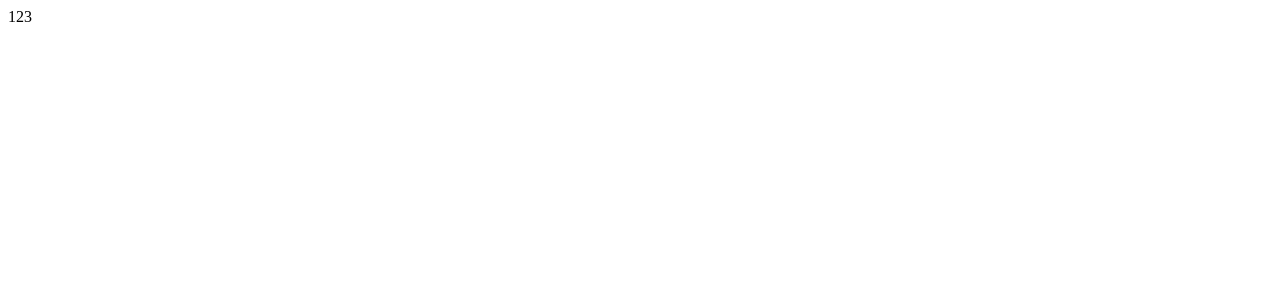
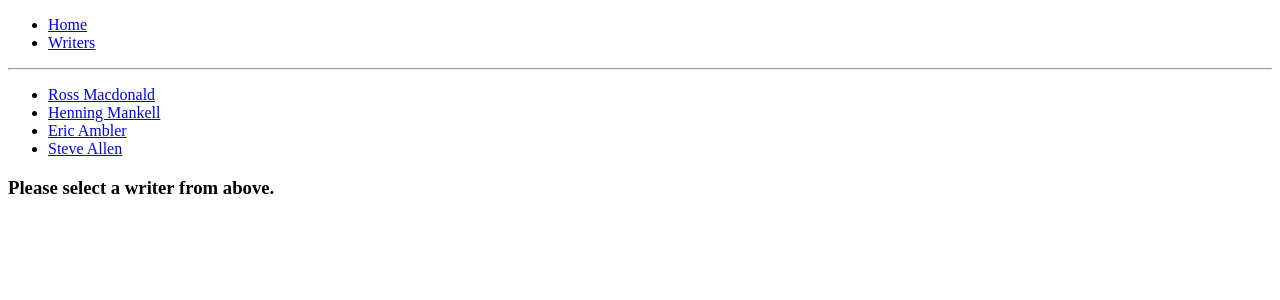
Before and after one commit to KristiyanGochev/-React-Material-UI, a React (Create React App) app in the folder routtest2/: page /writers in a window 1280 px wide. Shown: the top 300 px of the page. Built offline with nearby package versions, Linux system fonts and the light colour scheme; data requests are answered from the project's data file.

Commit message:
Router && Writers-component && Writer_component

```diff
--- a/routtest2/package.json
+++ b/routtest2/package.json
@@ -9,7 +9,7 @@
     "react-scripts": "2.1.8"
   },
   "scripts": {
-    "jsonServer":"json-server --watch store.json --port 4000",
+    "jsonServer": "json-server --watch store.json --port 4000",
     "start": "react-scripts start ",
     "build": "react-scripts build",
     "test": "react-scripts test",
--- a/routtest2/src/App.js
+++ /dev/null
@@ -1,16 +0,0 @@
-import React, { Component } from 'react';
-export default class extends Component{
-  state ={
-    writers:[]
-  }
-  componentDidMount(){
-    fetch('http://localhost:4000/writers')
-    .then(res => res.json())
-    .then(writers =>this.setState({writers}))
-  }
-render(){
-  return<div>
-     123</div>
-
-}
-}
--- /dev/null
+++ b/routtest2/src/Components/App.js
@@ -0,0 +1,35 @@
+import React, { Component, Fragment } from 'react';
+import {BrowserRouter, Route, Link} from 'react-router-dom'
+import Writers from "./Writers"
+
+export default class extends Component{
+  state ={
+    writers:[]
+  }
+  async componentDidMount(){
+
+    const writers =  await (await fetch('http://localhost:4000/writers')).json();
+    console.log(writers)
+    this.setState({writers})
+  }
+render(){
+  return <BrowserRouter>
+    <Fragment>
+      <ul>
+        <li>
+         <Link to="/"> Home  </Link>
+        </li>
+
+        <li>
+          <Link to="/writers"> Writers </Link>
+        </li>
+      </ul>
+      <hr/>
+          <Route exact path="/" render={()=> <div> Home </div>} />
+          <Route path="/writers" render={
+            props => <Writers{ ...props} writers={this.state.writers}/>} />
+    </Fragment>
+  </BrowserRouter>
+
+}
+}
--- /dev/null
+++ b/routtest2/src/Components/Writers/Writer/index.js
@@ -0,0 +1,12 @@
+import React,{Fragment} from "react"
+
+export default({match, id, name, born, deceased, description, image}) =>
+<Fragment>
+    <img src={image} alt={name} style={{maxWidth:250, maxHeight:300, minHeight:300, minWidth:250}}/>
+
+    <h1>{name}</h1>
+    <h3>
+        {born} &mdash {deceased}
+    </h3>
+    <p>{description}</p>
+</Fragment>
--- /dev/null
+++ b/routtest2/src/Components/Writers/index.js
@@ -0,0 +1,18 @@
+import React, {Fragment} from 'react'
+import {Link, Route} from 'react-router-dom'
+import Writer from "./Writer";
+
+export default({ match:{url},writers})  =>
+<Fragment>
+    <ul>
+    {writers.map(({id, name}) =>
+        <li key = {id}>
+            <Link to={`${url}/${id}`}>{name}</Link>
+        </li>
+        )}
+    </ul>
+    <Route exact path={url} render ={()=><h3>Please select a writer from above.</h3>}/>
+    <Route path={`${url}/:writerId`} render={
+        ({match}) =><Writer {...writers.find(writer => writer.id === match.params.writerId)}/>
+    }/>
+</Fragment>
--- a/routtest2/src/index.js
+++ b/routtest2/src/index.js
@@ -1,5 +1,5 @@
 import React from 'react'
 import ReactDOM from 'react-dom'
-import App from './App'
+import App from './Components/App'
 
 ReactDOM.render(<App />, document.getElementById('root'))
```
Also changed, not shown: 2 other files (tests, documents, lock files or other folders).
